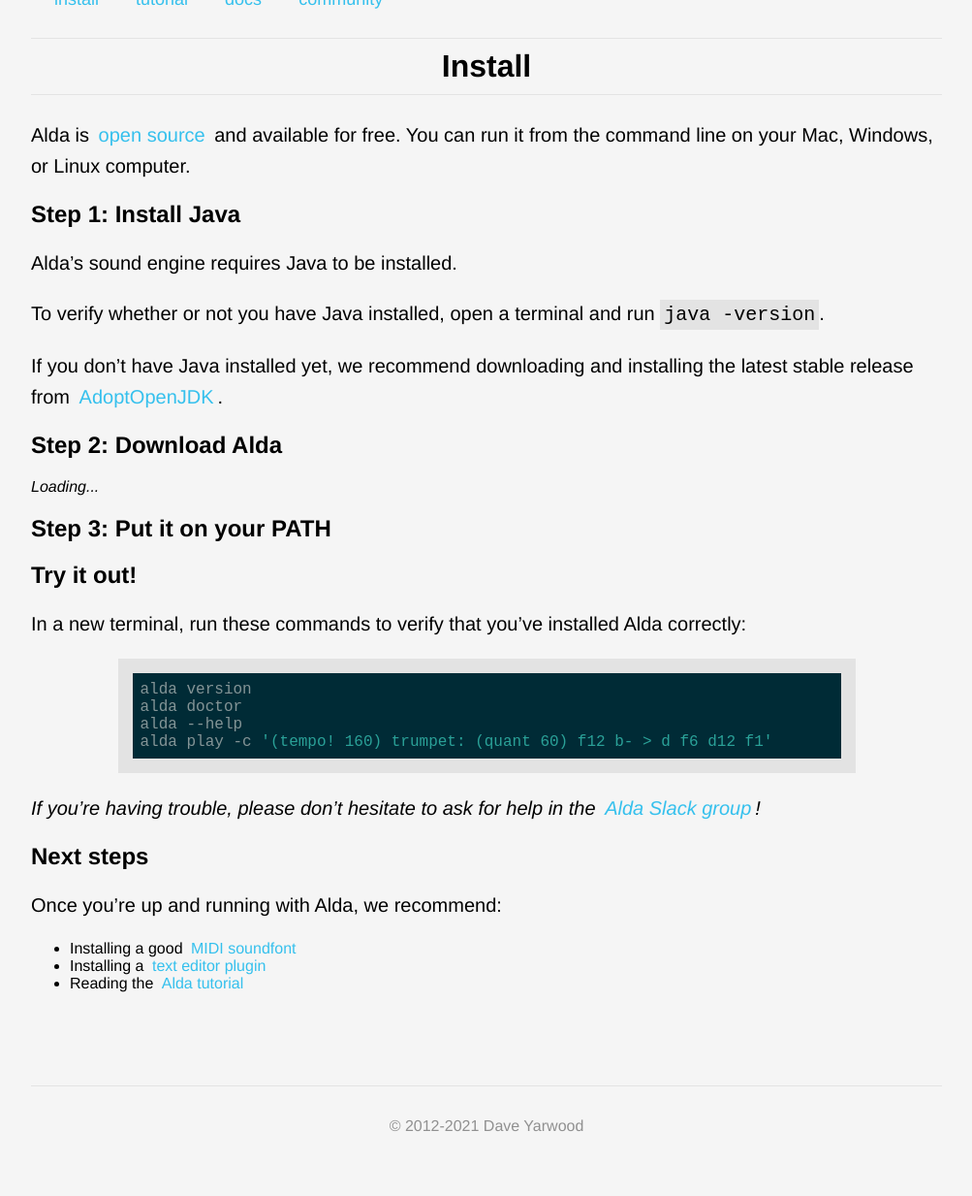
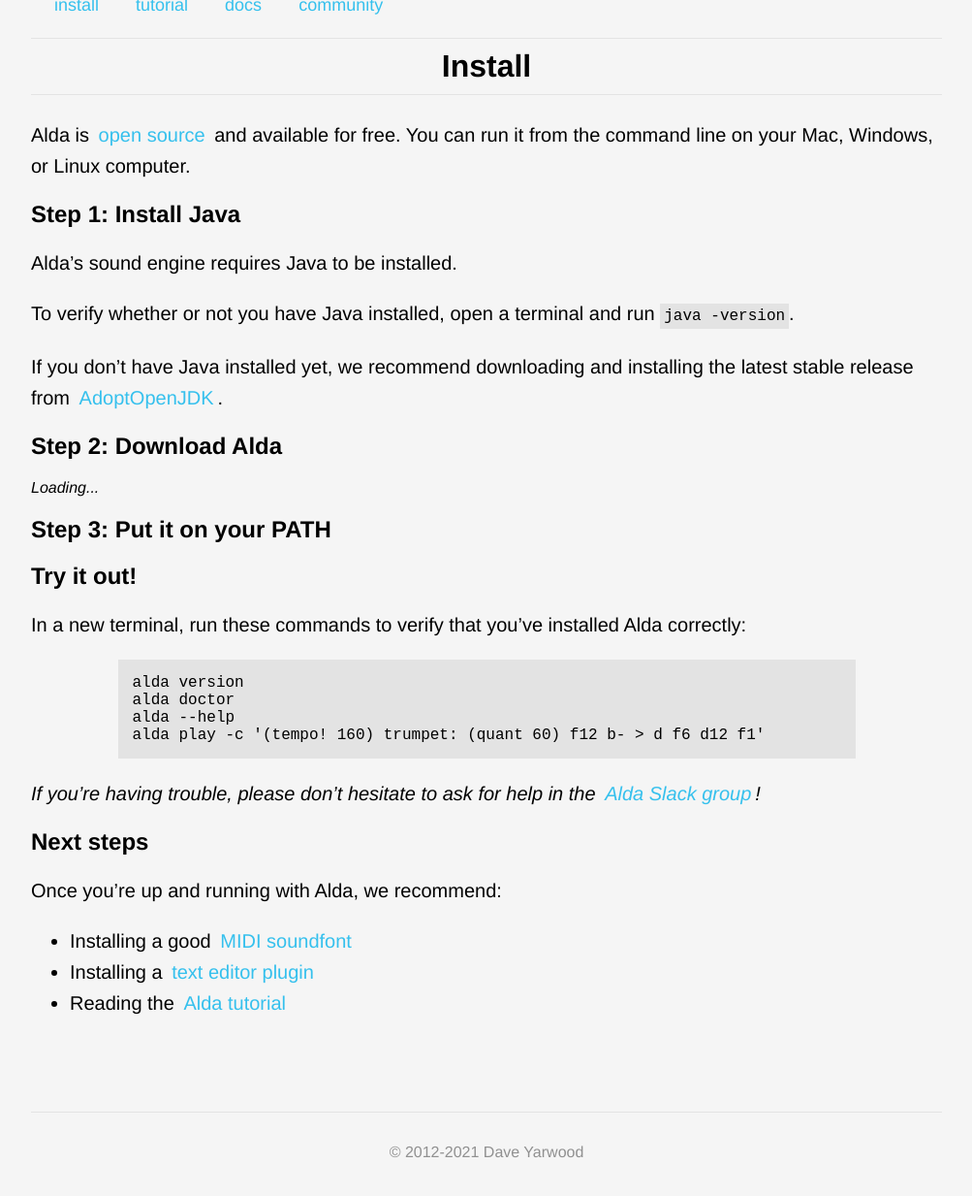
Before and after one commit to alda-lang/alda.io, a Jekyll site: the page built from install.md, in a window 1280 px wide, cut to the strip 160-1399 px from the top of the page. Shown: the top 1233 px of the strip at 97% size, without its empty margins (138-1141 px from the left). Built offline with Jekyll 4.4.1, drawn with Linux system fonts in a browser that asks for light colours; before the commit the page ends 1372 px from its top, so only the background shows below that.

Commit message:
Misc. styling adjustments

```diff
--- a/_sass/_default.scss
+++ b/_sass/_default.scss
@@ -22,12 +22,14 @@
   background-color: transparent;
 }
 
-p {
+p, ul, ol {
   font-size: 20px;
   line-height: 32px;
 }
 
 pre {
+  font-family: monospace, monospace;
+  font-size: 1em;
   width: 85%;
   margin: 0 auto;
   padding: 15px;
@@ -36,8 +38,16 @@
 }
 
 :not(pre) > code {
+  font-family: monospace, monospace;
+  font-size: 1em;
   background: $lightgray;
   padding: 4px;
+}
+
+// Make <code>...</code> text a little smaller, otherwise it looks too big
+// compared to the sans serif we're using in <p>...</p>.
+p > code {
+  font-size: 0.8em;
 }
 
 img {
--- a/install.md
+++ b/install.md
@@ -32,7 +32,7 @@
 In a new terminal, run these commands to verify that you've installed Alda
 correctly:
 
-{% highlight bash %}
+{% highlight text %}
 alda version
 alda doctor
 alda --help
```
